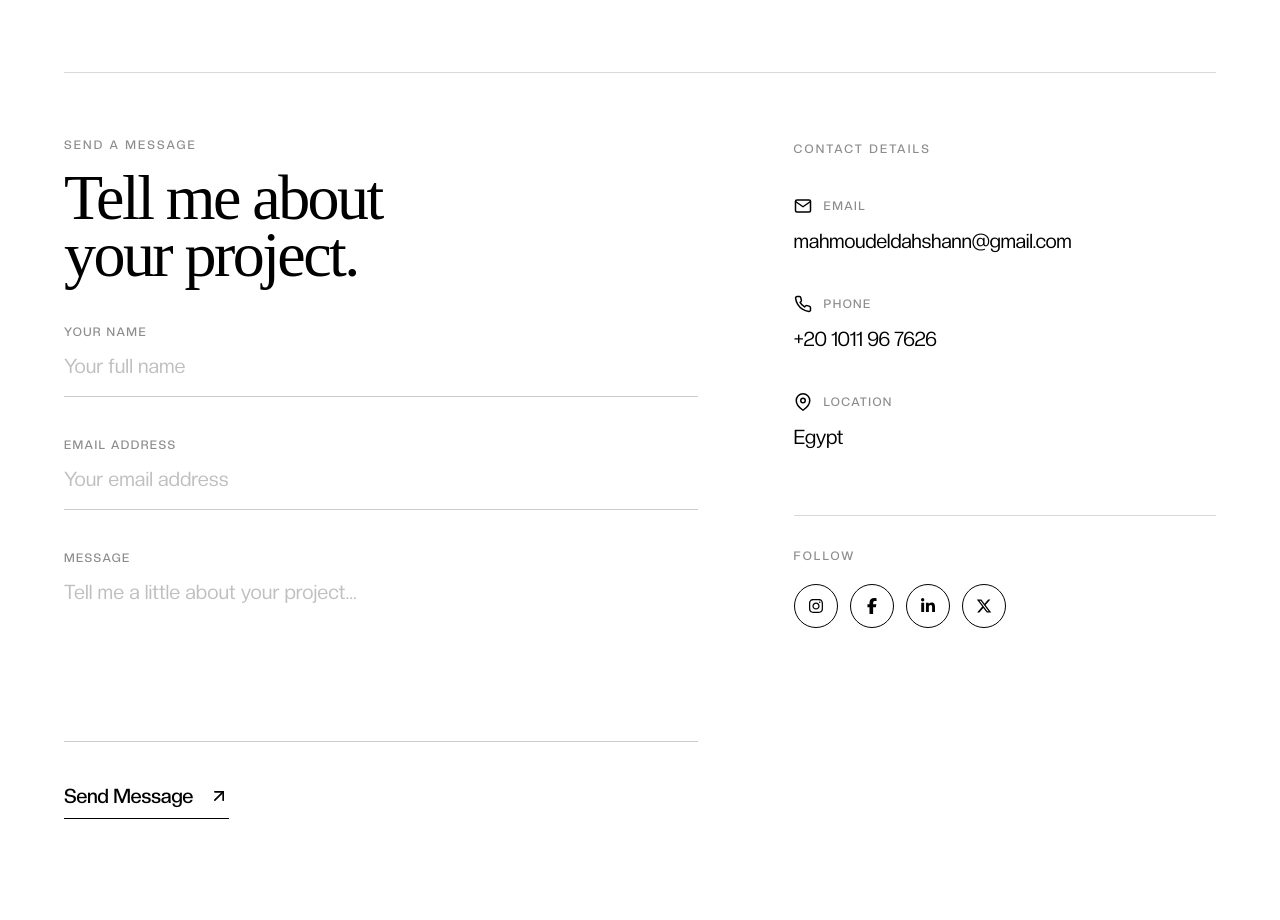
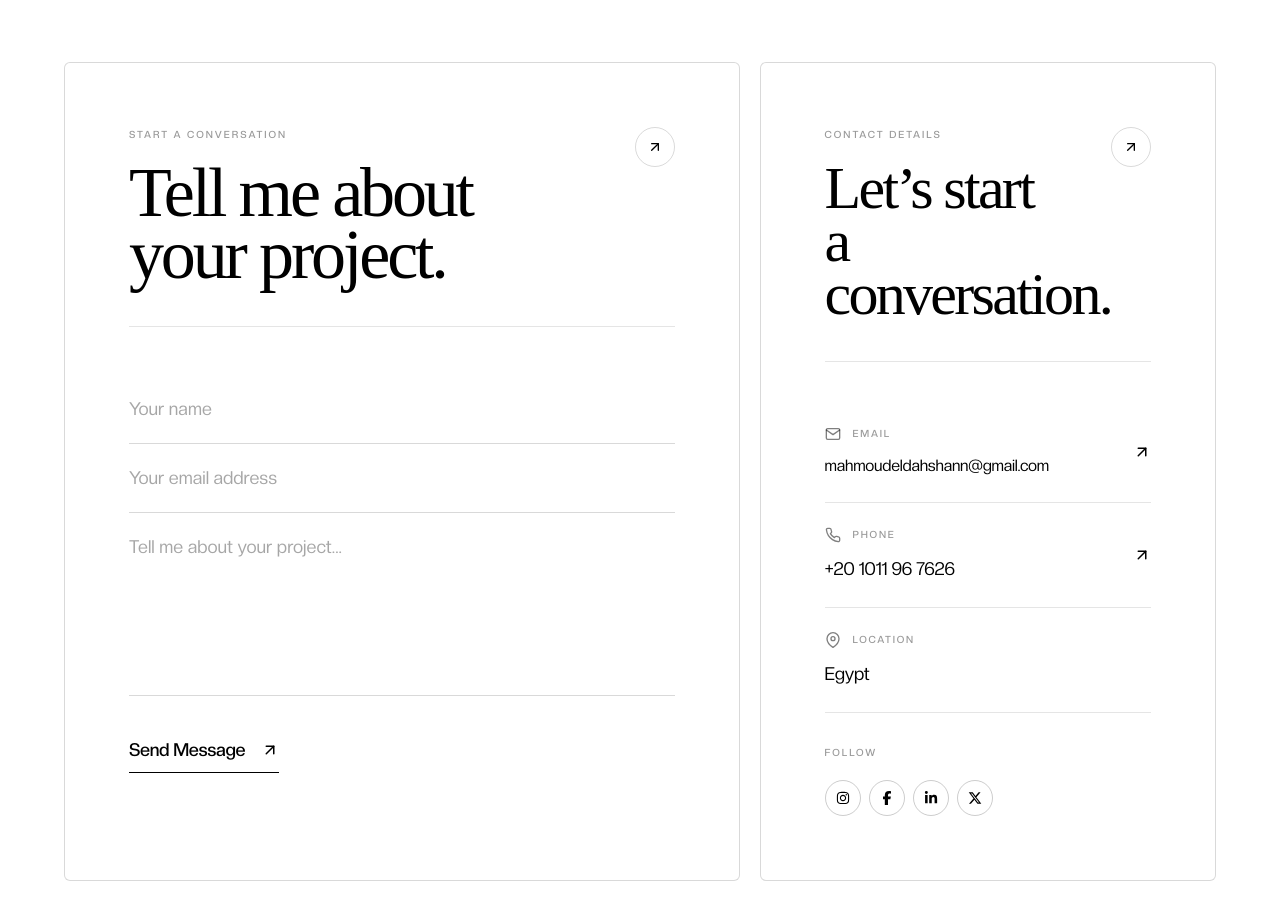
Before and after one commit to mostafa-sarhan/Mahmoud_Eldahshan, a React (Vite) app: page /contact in a window 1280 px wide. Shown: the part 980-1900 px from the top of the page. Built offline with nearby package versions, Linux system fonts and the light colour scheme; a web font is replaced by a local one.

Commit message:
finally edit about

```diff
--- a/src/pages/contact/Contact.tsx
+++ b/src/pages/contact/Contact.tsx
@@ -10,10 +10,8 @@ import {
 export default function Contact() {
   return (
     <main className="w-full overflow-hidden bg-white text-black">
-      {/* Page Marquee */}
       <PageMarqueeTwo title="CONTACT" />
 
-      {/* Contact Section */}
       <section
         className="
           w-full
@@ -28,17 +26,17 @@ export default function Contact() {
         "
       >
         <div className="mx-auto max-w-[1500px]">
-          {/* Intro */}
-          <div className="max-w-[1000px]">
+          {/* ================= INTRO ================= */}
+          <div className="max-w-[1100px]">
             <h1
               className="
                 font-serif
                 text-[52px]
-                leading-[0.88]
-                tracking-[-0.05em]
-                sm:text-[70px]
+                leading-[0.86]
+                tracking-[-0.055em]
+                sm:text-[72px]
                 md:text-[100px]
-                lg:text-[130px]
+                lg:text-[135px]
                 xl:text-[155px]
               "
             >
@@ -57,49 +55,81 @@ export default function Contact() {
                 text-lg
                 leading-[1.4]
                 tracking-[-0.02em]
-                text-black/55
+                text-black/50
                 sm:mt-10
                 sm:text-xl
                 md:text-2xl
               "
             >
-              Have a project, an idea, or simply a question? Tell me what
-              you’re working on and let’s start a conversation.
+              Have a project, an idea, or simply a question?
+              <br className="hidden sm:block" />
+              Tell me what you’re working on and let’s start a conversation.
             </p>
           </div>
 
-          {/* Contact Content */}
+{/* ================= CONTACT AREA ================= */}
+{/* ================= CONTACT AREA ================= */}
 <div
   className="
     mt-20
     grid
     grid-cols-1
-              gap-16
-              border-t
-              border-black/15
-              pt-12
+    gap-5
     md:mt-28
-              md:pt-16
-              lg:grid-cols-[1.2fr_0.8fr]
-              lg:gap-24
+    lg:grid-cols-[1.35fr_0.65fr]
+    lg:gap-5
   "
 >
-            {/* ================= FORM ================= */}
-            <form className="order-1">
-              <div className="mb-10">
-                <p className="font-sans text-xs font-medium uppercase tracking-[0.18em] text-black/45">
-                  Send a message
+  {/* ================= FORM CARD ================= */}
+  <form
+    className="
+      order-1
+      rounded-[6px]
+      border
+      border-black/15
+      bg-white
+      p-7
+      sm:p-10
+      md:p-12
+      lg:p-14
+      xl:p-16
+    "
+  >
+    <div
+      className="
+        flex
+        items-start
+        justify-between
+        border-b
+        border-black/10
+        pb-8
+        md:pb-10
+      "
+    >
+      <div>
+        <p
+          className="
+            font-sans
+            text-[10px]
+            font-medium
+            uppercase
+            tracking-[0.2em]
+            text-black/40
+          "
+        >
+          Start a conversation
         </p>
 
         <h2
           className="
-                    mt-4
+            mt-5
             font-serif
             text-[42px]
-                    leading-[0.9]
-                    tracking-[-0.04em]
+            leading-[0.88]
+            tracking-[-0.045em]
             sm:text-[52px]
             md:text-[64px]
+            lg:text-[70px]
           "
         >
           Tell me about
@@ -108,62 +138,48 @@ export default function Contact() {
         </h2>
       </div>
 
-              <div className="space-y-10">
-                {/* Name */}
-                <div className="border-b border-black/20">
-                  <label
-                    htmlFor="name"
+      <span
         className="
-                      mb-3
-                      block
-                      font-sans
-                      text-xs
-                      font-medium
-                      uppercase
-                      tracking-[0.12em]
-                      text-black/45
+          hidden
+          h-10
+          w-10
+          shrink-0
+          items-center
+          justify-center
+          rounded-full
+          border
+          border-black/15
+          sm:flex
         "
       >
-                    Your Name
-                  </label>
+        <FiArrowUpRight className="text-base" />
+      </span>
+    </div>
 
+    <div className="mt-10 md:mt-12">
+      <div className="border-b border-black/15">
         <input
           id="name"
           name="name"
           type="text"
-                    placeholder="Your full name"
+          placeholder="Your name"
           className="
             w-full
+            border-0
             bg-transparent
-                      pb-4
+            px-0
+            py-5
             font-sans
-                      text-lg
+            text-base
             text-black
             outline-none
-                      placeholder:text-black/25
-                      sm:text-xl
+            placeholder:text-black/35
+            sm:text-lg
           "
         />
       </div>
 
-                {/* Email */}
-                <div className="border-b border-black/20">
-                  <label
-                    htmlFor="email"
-                    className="
-                      mb-3
-                      block
-                      font-sans
-                      text-xs
-                      font-medium
-                      uppercase
-                      tracking-[0.12em]
-                      text-black/45
-                    "
-                  >
-                    Email Address
-                  </label>
-
+      <div className="border-b border-black/15">
         <input
           id="email"
           name="email"
@@ -171,61 +187,49 @@ export default function Contact() {
           placeholder="Your email address"
           className="
             w-full
+            border-0
             bg-transparent
-                      pb-4
+            px-0
+            py-5
             font-sans
-                      text-lg
+            text-base
             text-black
             outline-none
-                      placeholder:text-black/25
-                      sm:text-xl
+            placeholder:text-black/35
+            sm:text-lg
           "
         />
       </div>
 
-                {/* Message */}
-                <div className="border-b border-black/20">
-                  <label
-                    htmlFor="message"
-                    className="
-                      mb-3
-                      block
-                      font-sans
-                      text-xs
-                      font-medium
-                      uppercase
-                      tracking-[0.12em]
-                      text-black/45
-                    "
-                  >
-                    Message
-                  </label>
-
+      <div className="border-b border-black/15">
         <textarea
           id="message"
           name="message"
           rows={5}
-                    placeholder="Tell me a little about your project..."
+          placeholder="Tell me about your project..."
           className="
             w-full
             resize-none
+            border-0
             bg-transparent
-                      pb-4
+            px-0
+            py-5
             font-sans
-                      text-lg
+            text-base
+            leading-[1.5]
             text-black
             outline-none
-                      placeholder:text-black/25
-                      sm:text-xl
+            placeholder:text-black/35
+            sm:text-lg
           "
         />
       </div>
 
-                {/* Submit */}
       <button
         type="submit"
         className="
           group
+          mt-10
           inline-flex
           items-center
           gap-4
@@ -233,20 +237,20 @@ export default function Contact() {
           border-black
           pb-2
           font-sans
-                    text-lg
+          text-base
           font-medium
           tracking-[-0.02em]
           transition-all
           duration-300
           hover:gap-6
-                    sm:text-xl
+          sm:text-lg
         "
       >
         <span>Send Message</span>
 
         <FiArrowUpRight
           className="
-                      text-xl
+            text-lg
             transition-transform
             duration-300
             group-hover:translate-x-1
@@ -257,107 +261,272 @@ export default function Contact() {
     </div>
   </form>
 
-            {/* ================= CONTACT INFO ================= */}
-            <div className="order-2 lg:pt-1">
-              <p className="font-sans text-xs font-medium uppercase tracking-[0.18em] text-black/45">
+  {/* ================= CONTACT DETAILS CARD ================= */}
+  <div
+    className="
+      order-2
+      rounded-[6px]
+      border
+      border-black/15
+      bg-white
+      p-7
+      sm:p-10
+      md:p-12
+      lg:p-14
+      xl:p-16
+    "
+  >
+    <div
+      className="
+        flex
+        items-start
+        justify-between
+        border-b
+        border-black/10
+        pb-8
+        md:pb-10
+      "
+    >
+      <div>
+        <p
+          className="
+            font-sans
+            text-[10px]
+            font-medium
+            uppercase
+            tracking-[0.2em]
+            text-black/40
+          "
+        >
           Contact Details
         </p>
 
-              <div className="mt-10 space-y-10">
+        <h2
+          className="
+            mt-5
+            max-w-[400px]
+            font-serif
+            text-[42px]
+            leading-[0.88]
+            tracking-[-0.045em]
+            sm:text-[52px]
+            md:text-[60px]
+          "
+        >
+          Let’s start
+          <br />
+          a conversation.
+        </h2>
+      </div>
+
+      <span
+        className="
+          hidden
+          h-10
+          w-10
+          shrink-0
+          items-center
+          justify-center
+          rounded-full
+          border
+          border-black/15
+          sm:flex
+        "
+      >
+        <FiArrowUpRight className="text-base" />
+      </span>
+    </div>
+
+    <div className="mt-10">
       {/* Email */}
+      <a
+        href="mailto:mahmoudeldahshann@gmail.com"
+        className="
+          group
+          block
+          border-b
+          border-black/10
+          py-6
+          transition-opacity
+          duration-300
+          hover:opacity-60
+        "
+      >
+        <div className="flex items-center justify-between gap-4">
           <div>
             <div className="mb-3 flex items-center gap-3">
-                    <FiMail className="text-lg" />
+              <FiMail className="text-base text-black/50" />
 
-                    <span className="font-sans text-xs font-medium uppercase tracking-[0.12em] text-black/45">
+              <span
+                className="
+                  font-sans
+                  text-[10px]
+                  font-medium
+                  uppercase
+                  tracking-[0.18em]
+                  text-black/40
+                "
+              >
                 Email
               </span>
             </div>
 
-                  <a
-                    href="mailto:mahmoudeldahshann@gmail.com"
+            <span
               className="
+                block
+                break-all
                 font-sans
-                      text-lg
-                      tracking-[-0.02em]
-                      transition-opacity
-                      duration-300
-                      hover:opacity-50
-                      sm:text-xl
+                text-sm
+                tracking-[-0.015em]
+                sm:text-base
               "
             >
               mahmoudeldahshann@gmail.com
-                  </a>
+            </span>
           </div>
 
+          <FiArrowUpRight
+            className="
+              shrink-0
+              text-lg
+              transition-transform
+              duration-300
+              group-hover:translate-x-1
+              group-hover:-translate-y-1
+            "
+          />
+        </div>
+      </a>
+
       {/* Phone */}
+      <a
+        href="tel:+201011967626"
+        className="
+          group
+          block
+          border-b
+          border-black/10
+          py-6
+          transition-opacity
+          duration-300
+          hover:opacity-60
+        "
+      >
+        <div className="flex items-center justify-between gap-4">
           <div>
             <div className="mb-3 flex items-center gap-3">
-                    <FiPhone className="text-lg" />
+              <FiPhone className="text-base text-black/50" />
 
-                    <span className="font-sans text-xs font-medium uppercase tracking-[0.12em] text-black/45">
+              <span
+                className="
+                  font-sans
+                  text-[10px]
+                  font-medium
+                  uppercase
+                  tracking-[0.18em]
+                  text-black/40
+                "
+              >
                 Phone
               </span>
             </div>
 
-                  <a
-                    href="tel:+201011967626"
+            <span
               className="
+                block
                 font-sans
-                      text-lg
-                      tracking-[-0.02em]
-                      transition-opacity
-                      duration-300
-                      hover:opacity-50
-                      sm:text-xl
+                text-base
+                tracking-[-0.015em]
+                sm:text-lg
               "
             >
               +20 1011 96 7626
-                  </a>
+            </span>
           </div>
 
+          <FiArrowUpRight
+            className="
+              shrink-0
+              text-lg
+              transition-transform
+              duration-300
+              group-hover:translate-x-1
+              group-hover:-translate-y-1
+            "
+          />
+        </div>
+      </a>
+
       {/* Location */}
-                <div>
-                  <div className="mb-3 flex items-center gap-3">
-                    <FiMapPin className="text-lg" />
+      <div className="border-b border-black/10 py-6">
+        <div className="flex items-center gap-3">
+          <FiMapPin className="text-base text-black/50" />
 
-                    <span className="font-sans text-xs font-medium uppercase tracking-[0.12em] text-black/45">
+          <span
+            className="
+              font-sans
+              text-[10px]
+              font-medium
+              uppercase
+              tracking-[0.18em]
+              text-black/40
+            "
+          >
             Location
           </span>
         </div>
 
-                  <p className="font-sans text-lg tracking-[-0.02em] sm:text-xl">
+        <p
+          className="
+            mt-3
+            font-sans
+            text-base
+            tracking-[-0.015em]
+            sm:text-lg
+          "
+        >
           Egypt
         </p>
       </div>
     </div>
 
     {/* Social */}
-              <div className="mt-16 border-t border-black/15 pt-8">
-                <p className="mb-5 font-sans text-xs font-medium uppercase tracking-[0.18em] text-black/45">
+    <div className="pt-8">
+      <p
+        className="
+          mb-5
+          font-sans
+          text-[10px]
+          font-medium
+          uppercase
+          tracking-[0.2em]
+          text-black/40
+        "
+      >
         Follow
       </p>
 
-                <div className="flex items-center gap-3">
+      <div className="flex gap-2">
         <a
           href="#"
           aria-label="Instagram"
           className="
             flex
-                      h-11
-                      w-11
+            h-9
+            w-9
             items-center
             justify-center
             rounded-full
             border
-                      border-black
+            border-black/20
+            text-black
             transition-all
             duration-300
             hover:bg-black
             hover:text-white
           "
         >
-                    <FaInstagram className="text-base" />
+          <FaInstagram className="text-sm" />
         </a>
 
         <a
@@ -365,20 +534,21 @@ export default function Contact() {
           aria-label="Facebook"
           className="
             flex
-                      h-11
-                      w-11
+            h-9
+            w-9
             items-center
             justify-center
             rounded-full
             border
-                      border-black
+            border-black/20
+            text-black
             transition-all
             duration-300
             hover:bg-black
             hover:text-white
           "
         >
-                    <FaFacebookF className="text-base" />
+          <FaFacebookF className="text-sm" />
         </a>
 
         <a
@@ -386,20 +556,21 @@ export default function Contact() {
           aria-label="LinkedIn"
           className="
             flex
-                      h-11
-                      w-11
+            h-9
+            w-9
             items-center
             justify-center
             rounded-full
             border
-                      border-black
+            border-black/20
+            text-black
             transition-all
             duration-300
             hover:bg-black
             hover:text-white
           "
         >
-                    <FaLinkedinIn className="text-base" />
+          <FaLinkedinIn className="text-sm" />
         </a>
 
         <a
@@ -407,20 +578,21 @@ export default function Contact() {
           aria-label="X"
           className="
             flex
-                      h-11
-                      w-11
+            h-9
+            w-9
             items-center
             justify-center
             rounded-full
             border
-                      border-black
+            border-black/20
+            text-black
             transition-all
             duration-300
             hover:bg-black
             hover:text-white
           "
         >
-                    <FaXTwitter className="text-base" />
+          <FaXTwitter className="text-sm" />
         </a>
       </div>
     </div>
```
Lines whose indentation alone changed are shown as unchanged.
